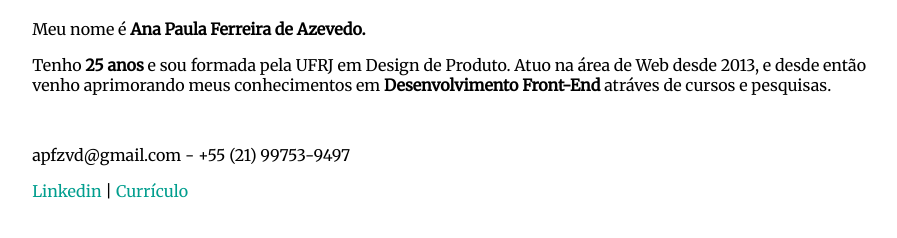
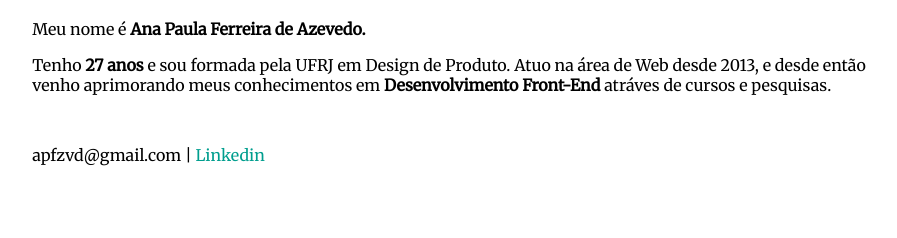
Before and after one commit to apfzvd/personal-website, a website: page index.html in a window 1280 px wide. Shown: the part 64-302 px from the top of the page, without its empty margins (39-936 px from the left). Drawn offline with Linux system fonts and the light colour scheme.

Commit message:
feat Creates a function to calculate my age

```diff
--- a/index.html
+++ b/index.html
@@ -1,5 +1,6 @@
 <!DOCTYPE html>
 <html lang="pt-br">
+
 <head>
 	<meta charset="UTF-8">
 	<meta name="viewport" content="width=device-width, initial-scale=1.0">
@@ -7,7 +8,7 @@
 	<title>Ana Azevedo - Front-End Developer</title>
 
 	<link href="https://fonts.googleapis.com/css?family=Merriweather" rel="stylesheet">
-	<link rel="stylesheet" href="css/ana.css">
+  <link rel="stylesheet" href="css/ana.css">
 </head>
 
 <body>
@@ -15,26 +16,37 @@
 		<h1 class="ana__title">Ana Azevedo | Front-End Developer</h1>
 		<p>Meu nome é <strong>Ana Paula Ferreira de Azevedo.</strong></p>
 		<p>
-			Tenho <strong>25 anos</strong> e sou formada pela UFRJ em Design de Produto. Atuo na área de Web desde 2013,
-			e desde então venho aprimorando meus conhecimentos em <strong>Desenvolvimento Front-End</strong> atráves de cursos e pesquisas.
+			Tenho <strong><span class="my-age"></span> anos</strong> e sou formada pela UFRJ em Design de Produto. Atuo na área de Web desde 2013,
+			e desde então venho aprimorando meus conhecimentos em <strong>Desenvolvimento Front-End</strong> atráves de cursos e
+			pesquisas.
 		</p>
 
 		<div class="ana__contact">
-			<p>apfzvd@gmail.com - +55 (21) 99753-9497</p>
-			<a target="_blank" href="https://br.linkedin.com/in/ana-paula-azevedo-27a35441"> Linkedin</a>
-			| <a target="_blank" href="CV_AnaPaulaAzevedo_FrontEnd.pdf">Currículo</a>
+			<p>apfzvd@gmail.com | <a target="_blank" href="https://br.linkedin.com/in/ana-paula-azevedo-27a35441"> Linkedin</a>
+			</p>
 		</div><!-- /.ana__contact -->
 	</main><!-- /.ana__content -->
 
 	<script>
-	  (function(i,s,o,g,r,a,m){i['GoogleAnalyticsObject']=r;i[r]=i[r]||function(){
-	  (i[r].q=i[r].q||[]).push(arguments)},i[r].l=1*new Date();a=s.createElement(o),
-	  m=s.getElementsByTagName(o)[0];a.async=1;a.src=g;m.parentNode.insertBefore(a,m)
-	  })(window,document,'script','https://www.google-analytics.com/analytics.js','ga');
+		(function (i, s, o, g, r, a, m) {
+		i['GoogleAnalyticsObject'] = r; i[r] = i[r] || function () {
+			(i[r].q = i[r].q || []).push(arguments)
+		}, i[r].l = 1 * new Date(); a = s.createElement(o),
+			m = s.getElementsByTagName(o)[0]; a.async = 1; a.src = g; m.parentNode.insertBefore(a, m)
+		})(window, document, 'script', 'https://www.google-analytics.com/analytics.js', 'ga');
 
-	  ga('create', 'UA-35940869-3', 'auto');
-	  ga('send', 'pageview');
+		ga('create', 'UA-35940869-3', 'auto');
+    ga('send', 'pageview');
+
+    (function() {
+      var birthday = new Date('1990-12-11');
+      var today = new Date();
+      var age = Math.floor((today - birthday) / 31536000000);
+
+      document.querySelector('.my-age').innerHTML = age;
+    })();
 
 	</script>
 </body>
+
 </html>
```
